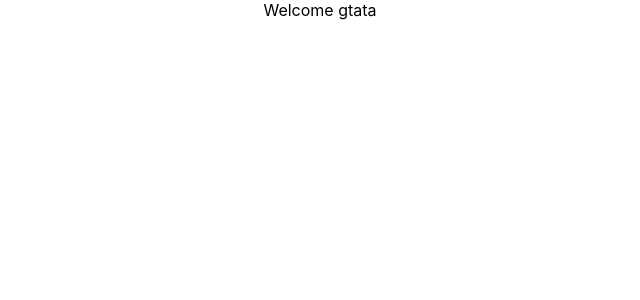
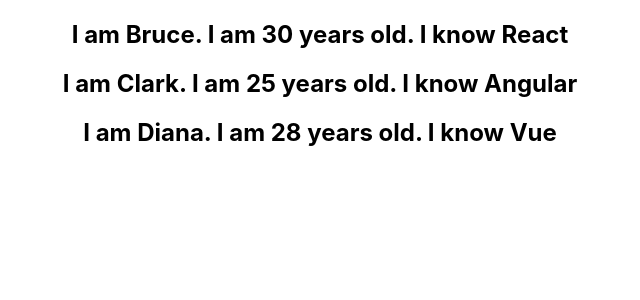
Before and after one commit to grzegorztata/reactProject, a React (Create React App) app in the folder hello-world/: page / in a window 1280 px wide. Shown: the top 300 px of the page, without its empty margins (320-960 px from the left). Built offline with nearby package versions, Linux system fonts and the light colour scheme.

Commit message:
Part_17_list_rendering

```diff
--- a/hello-world/src/App.js
+++ b/hello-world/src/App.js
@@ -1,6 +1,7 @@
 import './App.css';
 import { Component } from 'react';
-import UserGreeting from './components/UserGreeting';
+// import UserGreeting from './components/UserGreeting';
+import NameList from './components/NameList';
 // import EventBind from './components/EventBind.js';
 // import ParentComponent from './components/ParentComponent';
 // import ClassClick from './components/ClassClick.js';
@@ -9,7 +10,8 @@
   render() {
     return (
       <div className="App">
-        <UserGreeting />
+        <NameList />
+        {/* <UserGreeting /> */}
         {/* <ParentComponent /> */}
         {/* <EventBind />        */}
         {/* <ClassClick /> */}
--- /dev/null
+++ b/hello-world/src/components/NameList.js
@@ -0,0 +1,31 @@
+import React from 'react'
+import Person from './Person'
+
+function NameList() {
+    // const names = ['Bruce', 'Clark', 'Diana']
+    const persons = [
+        {
+            id: 1,
+            name: "Bruce",
+            age: '30',
+            skill: 'React'
+        },
+        {
+            id: 2,
+            name: "Clark",
+            age: '25',
+            skill: 'Angular'
+        },
+        {
+            id: 3,
+            name: "Diana",
+            age: '28',
+            skill: 'Vue'
+        },
+    ]
+    const personList = persons.map(person => <Person person={person} />)
+    //const personList = persons.map(person => <h2>I am {person.name}. I am {person.age} years old. I know {person.skill}</h2>)
+    return <div>{personList}</div>
+}
+
+export default NameList
--- /dev/null
+++ b/hello-world/src/components/Person.js
@@ -0,0 +1,13 @@
+import React from 'react'
+
+function Person({person}) {
+    return (
+        <div>
+            <h2>
+                I am {person.name}. I am {person.age} years old. I know {person.skill}
+            </h2>
+        </div>
+    )
+}
+
+export default Person
```
Also changed, not shown: 1 other file (tests, documents, lock files or other folders).
